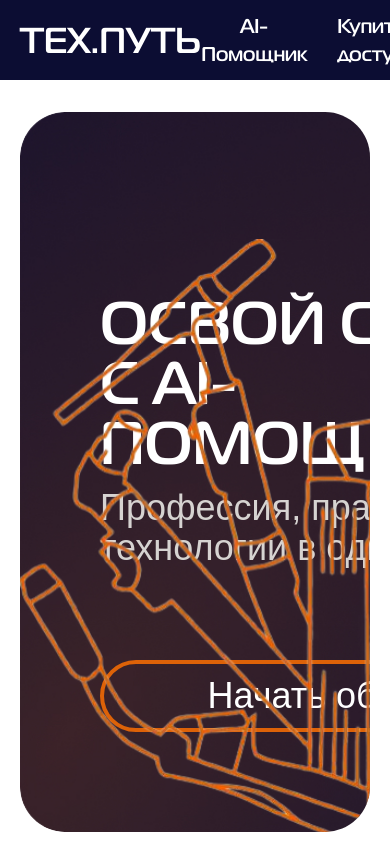
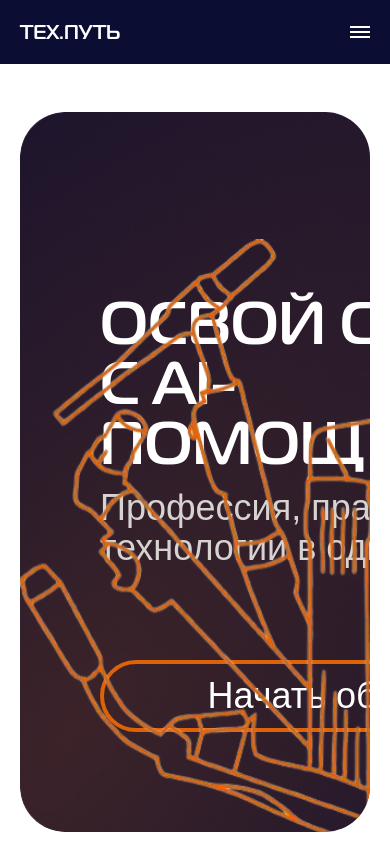
Before and after one commit to steamnosmoke/techput, a React (Vite) app: page / in a window 390 px wide. Shown: the top 844 px of the page. Built offline with nearby package versions, Linux system fonts and the light colour scheme.

Commit message:
Добавлен адаптив под телефоны и бургер меню с навигацией

```diff
--- /dev/null
+++ b/src/features/Header/components/Burger.tsx
@@ -0,0 +1,13 @@
+import useMenuStore from "../store/useMenuStore";
+
+export default function Burger() {
+  const isOpen = useMenuStore ((s) => s.isOpen);
+  const toggleMenu = useMenuStore ((s) => s.toggleMenu);
+  return (
+    <div className="w-5 h-3 flex flex-col justify-between" onClick={toggleMenu}>
+      <div className={`upper${isOpen ? "-open" : "-close"} w-full h-0.5 bg-white`}></div>
+      <div className={`middle${isOpen ? "-open" : "-close"} w-full h-0.5 bg-white`}></div>
+      <div className={`lower${isOpen ? "-open" : "-close"} w-full h-0.5 bg-white`}></div>
+    </div>
+  );
+}
--- /dev/null
+++ b/src/features/Header/components/NavMenu/index.tsx
@@ -0,0 +1,56 @@
+import { useEffect } from "react";
+import { NavLink } from "react-router";
+import { useAuthStore } from "../../../auth/store/authStore";
+import useGetNavs from "../../config/useGetNavs";
+import useMenuStore from "../../store/useMenuStore";
+
+export default function NavMenu() {
+  const isOpen = useMenuStore((s) => s.isOpen);
+  const toggleMenu = useMenuStore((s) => s.toggleMenu);
+  const id = useAuthStore((s) => s.id);
+  const navs = useGetNavs(id);
+
+  useEffect(() => {
+    document.body.style.overflow = isOpen ? "hidden" : "auto";
+
+    return () => {
+      document.body.style.overflow = "auto";
+    };
+  }, [isOpen]);
+
+  return (
+    <>
+      <div
+        className={`nav-menu w-[60%] h-screen bg-deepBlue fixed z-[1000] top-16 right-0 ${
+          isOpen ? "menu-open" : "menu-close"
+        }`}
+      >
+        <ul className="flex flex-col items-end justify-start pt-4 pr-8 gap-7.5">
+          {navs.map((el, key) => (
+            <NavLink
+              key={key}
+              to={el.href}
+              onClick={(e) => {
+                if (el.href === "/profile" && id === "guest") {
+                  e.preventDefault();
+                }
+                el.action();
+                toggleMenu();
+              }}
+            >
+              <li className="text-white text-right text-xl cursor-pointer transition-all ease-in duration-200 hover:text-orange-300">
+                {el.name}
+              </li>
+            </NavLink>
+          ))}
+        </ul>
+      </div>
+
+      <div
+        className={`bg-black fixed top-0 left-0 w-screen h-screen ${
+          isOpen ? "overlay-open" : "overlay-close"
+        }`} onClick={toggleMenu}
+      ></div>
+    </>
+  );
+}
--- /dev/null
+++ b/src/features/Header/config/useGetNavs.ts
@@ -0,0 +1,19 @@
+import useClickProfile from "../hooks/useClickProfile";
+import type { TNav } from "../types";
+
+export default function useGetNavs(id: string): TNav[] {
+  const onClickProfile = useClickProfile();
+  const navsGuest: TNav[] = [
+    { name: "AI-Помощник", href: "/ai-assistant", action: () => {} },
+    { name: "Купить доступ", href: "/buy-access", action: () => {} },
+    { name: "Войти", href: "/profile", action: onClickProfile },
+  ];
+
+  const navsUser: TNav[] = [
+    { name: "AI-Помощник", href: "/ai-assistant", action: () => {} },
+    { name: "Курс", href: "/course", action: () => {} },
+    { name: "Профиль", href: "/profile", action: onClickProfile },
+  ];
+
+  return id !== "guest" ? navsUser : navsGuest;
+}
--- a/src/features/Header/index.tsx
+++ b/src/features/Header/index.tsx
@@ -1,47 +1,26 @@
-
 import { Link, NavLink } from "react-router";
 import { useAuthStore } from "../auth/store/authStore";
-import useClickProfile from "./hooks/useClickProfile";
+import Burger from "./components/Burger";
+import useGetNavs from "./config/useGetNavs";
+import useMenuStore from "./store/useMenuStore";
 
 export default function Header() {
-  const onClickProfile = useClickProfile();
-  const navsGuest = [
-    { name: "AI-Помощник", href: "/ai-assistant", action: () => {} },
-    { name: "Купить доступ", href: "/buy-access", action: () => {} },
-    { name: "Войти", href: "/profile", action: onClickProfile },
-  ];
-  const navsUser = [
-    { name: "AI-Помощник", href: "/ai-assistant", action: () => {} },
-    { name: "Курс", href: "/course", action: () => {} },
-    { name: "Профиль", href: "/profile", action: onClickProfile },
-  ];
   const id = useAuthStore((s) => s.id);
+  const navs = useGetNavs(id);
+  const toggleMenu = useMenuStore((s) => s.toggleMenu);
+
   return (
-    <div className="w-full h-20 bg-deepBlue fixed z-1000 top-0">
+    <div className="w-screen h-20 max-sm:h-16 bg-deepBlue fixed z-1000 top-0">
       <div className="container h-full flex items-center justify-between">
-        <Link to={"/"} className="cursor-pointer">
-          <p className="text-4xl !font-nk text-white uppercase" >Тех.Путь</p>
+        <Link to="/" className="cursor-pointer" onClick={toggleMenu}>
+          <p className="text-4xl max-sm:text-xl font-nk! text-white uppercase">
+            Тех.Путь
+          </p>
         </Link>
 
+        <div className="block max-sm:hidden">
           <ul className="flex items-center justify-between gap-7.5">
-          {id !== "guest"
-            ? navsUser.map((el, key) => (
-                <NavLink
-                  key={key}
-                  to={el.href}
-                  onClick={(e) => {
-                    if (el.href === "/profile" && id === "guest") {
-                      e.preventDefault();
-                    }
-                    el.action();
-                  }}
-                >
-                  <li className="text-white text-center text-xl cursor-pointer transition-all ease-in duration-200 hover:text-orange-300">
-                    {el.name}
-                  </li>
-                </NavLink>
-              ))
-            : navsGuest.map((el, key) => (
+            {navs.map((el, key) => (
               <NavLink
                 key={key}
                 to={el.href}
@@ -59,6 +38,11 @@ export default function Header() {
             ))}
           </ul>
         </div>
+
+        <div className="hidden max-sm:block">
+          <Burger />
+        </div>
+      </div>
     </div>
   );
 }
--- /dev/null
+++ b/src/features/Header/store/useMenuStore.ts
@@ -0,0 +1,9 @@
+import { create } from "zustand";
+import type { TMenuStore } from "../types";
+
+const useMenuStore = create<TMenuStore>()((set) => ({
+  isOpen: false,
+  toggleMenu: () => set((state) => ({ isOpen: !state.isOpen })),
+}));
+
+export default useMenuStore;
--- /dev/null
+++ b/src/features/Header/types.ts
@@ -0,0 +1,10 @@
+export type TMenuStore = {
+    isOpen: boolean;
+    toggleMenu: () => void;
+}
+
+export type TNav = {
+    name: string;
+    href: string;
+    action: () => void;
+}
```
Lines whose indentation alone changed are shown as unchanged.
